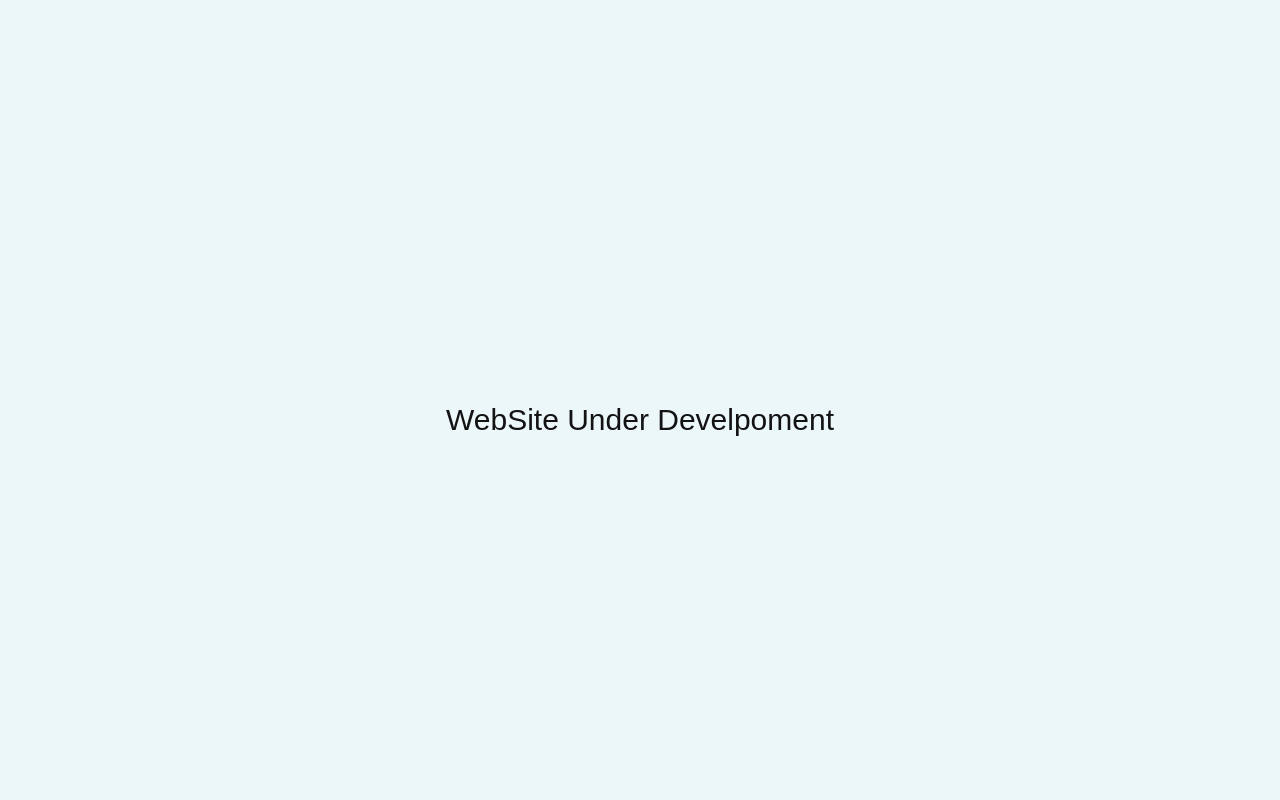
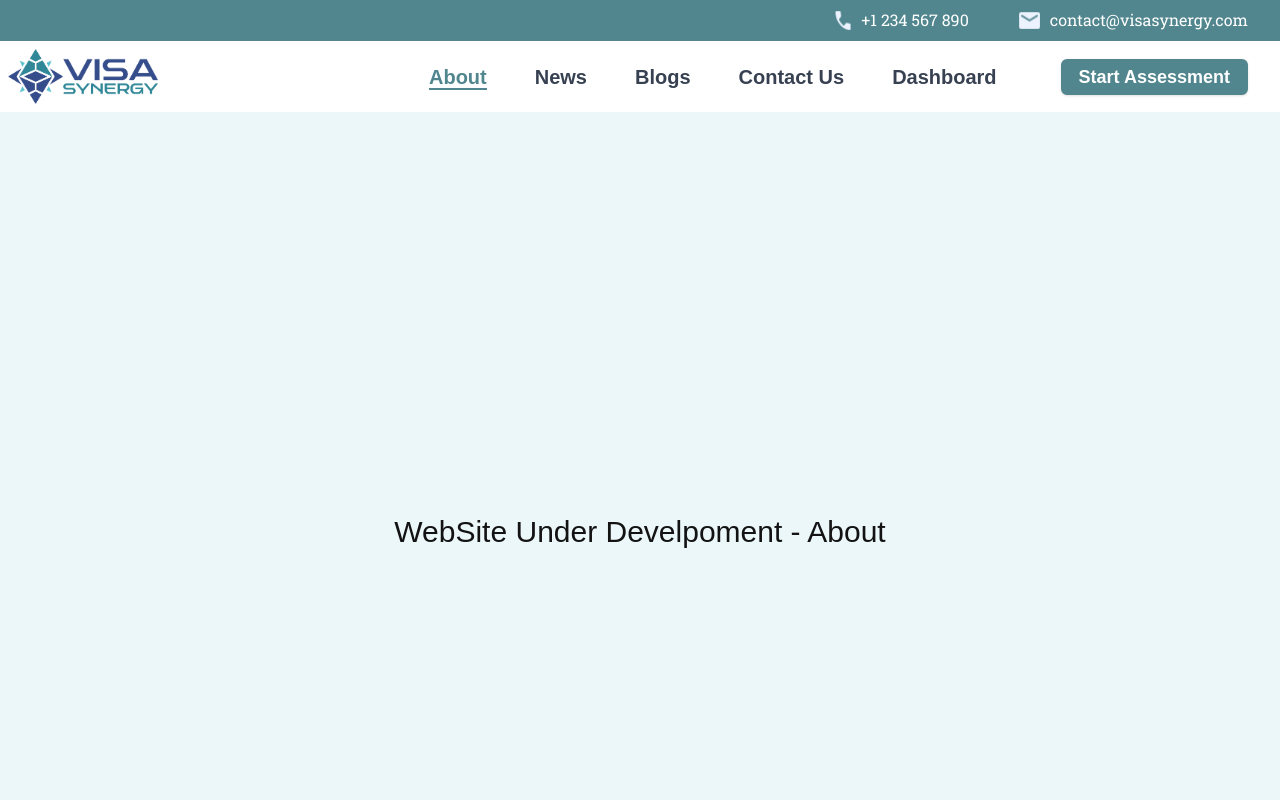
Before and after one commit to Invento-AI/visasynergy, a Next.js app in the folder client/: page /about in a window 1280 px wide. Shown: the top 800 px of the page. Built offline with nearby package versions, Linux system fonts and the light colour scheme.

Commit message:
Navbar - Dynamic Done

```diff
--- a/client/src/app/about/page.tsx
+++ b/client/src/app/about/page.tsx
@@ -1,6 +1,7 @@
 // "use client";
 
 // import React, { useEffect } from 'react';
+import Navbar from '@/components/Navbar';
 import axios from 'axios';
 import { headers } from 'next/headers';
 
@@ -10,18 +11,21 @@ export const About = async() => {
         // const data = details.data.data;
     // })
     return (
+
+        <>
+        <Navbar/>
         <div style={{ padding: '20px', fontFamily: 'Arial, sans-serif' }}>
-<h3 className='flex items-center justify-center h-screen text-3xl '>WebSite Under Develpoment
+<h3 className='flex items-center justify-center h-screen text-3xl '>WebSite Under Develpoment - About
   {/* {data.length} */}
 {/* <div className="space-y-4">
         {data.map(({ id, documentId, country, createdAt }: any) => (
           <div key={id} className="bg-white shadow-md rounded-lg p-4 hover:shadow-xl transition">
-            <h2 className="text-xl font-semibold text-blue-700">{country}</h2>
-            <p className="text-gray-600">Document ID: <span className="font-mono">{documentId}</span></p>
-            <p className="text-gray-500 text-sm">Created At: {new Date(createdAt).toLocaleDateString()}</p>
+          <h2 className="text-xl font-semibold text-blue-700">{country}</h2>
+          <p className="text-gray-600">Document ID: <span className="font-mono">{documentId}</span></p>
+          <p className="text-gray-500 text-sm">Created At: {new Date(createdAt).toLocaleDateString()}</p>
           </div>
-        ))}
-      </div> */}
+          ))}
+          </div> */}
 
             </h3>
             <p>
@@ -29,6 +33,7 @@ export const About = async() => {
                 Here it is
             </p>
         </div>
+          </>
     );
 };
 
--- a/client/src/app/blogs/page.tsx
+++ b/client/src/app/blogs/page.tsx
@@ -1,10 +1,14 @@
+import Navbar from '@/components/Navbar';
 import React from 'react';
 
 const About: React.FC = () => {
     return (
+        <>
+        <Navbar/>
         <div className='' style={{ padding: '20px', fontFamily: 'Arial, sans-serif' }}>
-            <h3 className='flex items-center justify-center h-screen text-3xl'>WebSite Under Develpoment</h3>
+            <h3 className='flex items-center justify-center h-screen text-3xl'>WebSite Under Develpoment - Blogs</h3>
         </div>
+        </>
     );
 };
 
--- a/client/src/app/dashboard/page.tsx
+++ b/client/src/app/dashboard/page.tsx
@@ -1,10 +1,14 @@
+import Navbar from '@/components/Navbar';
 import React from 'react';
 
 const About: React.FC = () => {
     return (
+        <>
+        <Navbar/>
         <div className='' style={{ padding: '20px', fontFamily: 'Arial, sans-serif' }}>
-            <h3 className='flex items-center justify-center h-screen text-3xl'>WebSite Under Develpoment</h3>
+            <h3 className='flex items-center justify-center h-screen text-3xl'>WebSite Under Develpoment - Dashboard</h3>
         </div>
+        </>
     );
 };
 
--- a/client/src/app/news/page.tsx
+++ b/client/src/app/news/page.tsx
@@ -1,10 +1,14 @@
+import Navbar from '@/components/Navbar';
 import React from 'react';
 
 const About: React.FC = () => {
     return (
+        <>
+        <Navbar/>
         <div className='' style={{ padding: '20px', fontFamily: 'Arial, sans-serif' }}>
-            <h3 className='flex items-center justify-center h-screen text-3xl'>WebSite Under Develpoment</h3>
+            <h3 className='flex items-center justify-center h-screen text-3xl'>WebSite Under Develpoment - News</h3>
         </div>
+        </>
     );
 };
 
--- a/client/src/app/page.tsx
+++ b/client/src/app/page.tsx
@@ -17,6 +17,7 @@ import { Select, SelectTrigger, SelectValue, SelectContent, SelectItem } from "@
 import { Button } from "@/components/ui/button";
 import { Card, CardContent } from "@/components/ui/card";
 import Footer from "@/components/Footer";
+import Navbar from "@/components/Navbar";
 
 export default function Home() {
   const [open, setOpen] = useState(true);
@@ -134,7 +135,7 @@ export default function Home() {
   return (
     <div className="relative min-h-screen bg-white text-white">
       {/* Top Navbar */}
-      <header className="hidden md:flex relative top-0 left-0 right-0 justify-between items-center p-2 bg-primary text-white z-30">
+      {/* <header className="hidden md:flex relative top-0 left-0 right-0 justify-between items-center p-2 bg-primary text-white z-30">
         <div className="ml-auto flex space-x-6 mr-6">
           <span className="flex w-100 mr-6">
             <Image className="mr-2" src="/call.png" alt="call" width={20} height={20} /> +1 234 567 890
@@ -143,7 +144,7 @@ export default function Home() {
             <Image className="mr-2" src="/email.png" alt="email" width={25} height={20} /> contact@visasynergy.com
           </span>
         </div>
-      </header>
+      </header> */}
 
 
       {/* Navigation Bar */}
@@ -162,52 +163,8 @@ export default function Home() {
           Start Assessment
         </Button>
       </header> */}
-      <header className="relative left-0 right-0 flex justify-between items-center bg-white text-gray-700 z-40 p-2">
-      <div className="flex items-center">
-        {/* Adjust logo size for mobile screens */}
-        <Link href="/">
-          <Image
-            src="/logo.png"
-            width={150} // Desktop size
-            height={10}
-            alt="Visa Synergy Logo"
-            className="w-[120px] md:w-[150px] cursor-pointer" // Smaller logo for mobile + pointer cursor
-          />
-        </Link>
-      </div>
 
-      {/* Desktop Navigation */}
-      <nav className="hidden md:flex ml-auto mr-12 space-x-12 text-xl font-bold font-albert ">
-        <Link href={"/about"}>About</Link>
-        <Link href={"/news"}>News</Link>
-        <Link href={"/blogs"}>Blogs</Link>
-        <Link href={"/contact"}>Contact Us</Link>
-        <Link href={"/dashboard"}>Dashboard</Link>
-      </nav>
-
-      <Button className="hidden md:block ml-4 mr-6 text-white border-2 font-albert text-lg md:py-0 font-bold  hover:bg-white hover:text-[#51868e] border-[#51868e] hover:border-2 transition duration-700">
-        Start Assessment
-      </Button>
-
-      {/* Mobile Menu Button */}
-      <button className="md:hidden p-2" onClick={() => setMenuOpen(!menuOpen)}>
-        {menuOpen ? <X size={30} /> : <Menu size={30} />}
-      </button>
-
-      {/* Mobile Menu */}
-      {menuOpen && (
-        <div className="z-50 absolute top-full right-0 w-full bg-white shadow-lg flex flex-col items-center space-y-6 py-4 md:hidden">
-          <Link href={"/about"} className="text-lg font-albert">About</Link>
-          <Link href={"/news"} className="text-lg font-albert">News</Link>
-          <Link href={"/blogs"} className="text-lg font-albert">Blogs</Link>
-          <Link href={"/contact"} className="text-lg font-albert">Contact Us</Link>
-          <Link href={"/dashboard"} className="text-lg font-albert">Dashboard</Link>
-          <Button className="w-3/4 text-white border-2 hover:bg-white font-albert hover:text-[#51868e] border-[#51868e] transition duration-700">
-            Start Assessment
-          </Button>
-        </div>
-      )}
-    </header>
+      <Navbar/>
 
 {/* ########################################################################################################################################### */}
 {/* ########################################################################################################################################### */}
--- /dev/null
+++ b/client/src/components/Navbar.tsx
@@ -0,0 +1,115 @@
+"use client";
+
+import Link from "next/link";
+import { usePathname } from "next/navigation";
+import Image from "next/image";
+import { Button } from "@/components/ui/button";
+import { useState } from "react";
+import { Menu, X } from "lucide-react";
+
+const Navbar = () => {
+  const pathname = usePathname();
+  const [menuOpen, setMenuOpen] = useState(false);
+
+  const navLinks = [
+    { href: "/about", label: "About" },
+    { href: "/news", label: "News" },
+    { href: "/blogs", label: "Blogs" },
+    { href: "/contact", label: "Contact Us" },
+    { href: "/dashboard", label: "Dashboard" },
+  ];
+
+  return (
+    <>
+      {/* Top Navbar */}
+      <header className="relative top-0 left-0 right-0 flex justify-between items-center p-2 bg-primary text-white z-30">
+        <div className="ml-auto flex space-x-6 mr-6">
+          <span className="flex w-100 mr-6">
+            <Image
+              className="mr-2"
+              src="/call.png"
+              alt="call"
+              width={20}
+              height={20}
+            />{" "}
+            +1 234 567 890
+          </span>
+          <span className="flex w-100 mr-6">
+            <Image
+              className="mr-2"
+              src="/email.png"
+              alt="email"
+              width={25}
+              height={20}
+            />{" "}
+            contact@visasynergy.com
+          </span>
+        </div>
+      </header>
+
+      <header className="relative left-0 right-0 flex justify-between items-center bg-white text-gray-700 z-40 p-2">
+        <div className="flex items-center">
+          <Link href="/">
+            <Image
+              src="/logo.png"
+              width={150}
+              height={10}
+              alt="Visa Synergy Logo"
+              className="w-[120px] md:w-[150px] cursor-pointer"
+            />
+          </Link>
+        </div>
+
+        {/* Desktop Navigation */}
+        <nav className="hidden md:flex ml-auto mr-12 space-x-12 text-xl font-bold font-albert">
+          {navLinks.map(({ href, label }) => (
+            <Link key={href} href={href}>
+              <span
+                className={`cursor-pointer transition duration-300 ${
+                  pathname === href
+                    ? "text-[#51868e] border-b-2 border-[#51868e]"
+                    : "text-gray-700 hover:text-[#51868e]"
+                }`}
+              >
+                {label}
+              </span>
+            </Link>
+          ))}
+        </nav>
+
+        <Button className="hidden md:block ml-4 mr-6 text-white border-2 font-albert text-lg md:py-0 font-bold hover:bg-white hover:text-[#51868e] border-[#51868e] hover:border-2 transition duration-700">
+          Start Assessment
+        </Button>
+
+        {/* Mobile Menu Button */}
+        <button
+          className="md:hidden p-2"
+          onClick={() => setMenuOpen(!menuOpen)}
+        >
+          {menuOpen ? <X size={30} /> : <Menu size={30} />}
+        </button>
+
+        {/* Mobile Menu */}
+        {menuOpen && (
+          <div className="z-50 absolute top-full right-0 w-full bg-white shadow-lg flex flex-col items-center space-y-6 py-4 md:hidden">
+            {navLinks.map(({ href, label }) => (
+              <Link
+                key={href}
+                href={href}
+                className="text-lg font-albert"
+                onClick={() => setMenuOpen(false)}
+              >
+                {label}
+              </Link>
+            ))}
+            <Button className="w-3/4 text-white border-2 hover:bg-white font-albert hover:text-[#51868e] border-[#51868e] transition duration-700">
+              Start Assessment
+            </Button>
+          </div>
+        )}
+      </header>
+    </>
+  );
+};
+
+export default Navbar;
```
